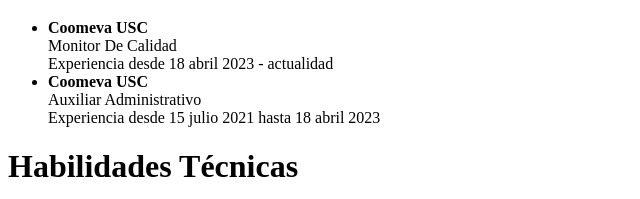
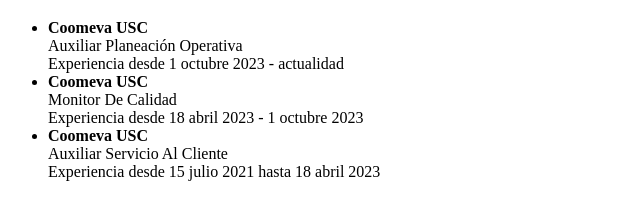
Before and after one commit to sguerra10/Code, a plain HTML site: page IndexV2.html in a window 1280 px wide. Shown: the part 563-762 px from the top of the page, without its empty margins (0-640 px from the left). Drawn offline with Linux system fonts and the light colour scheme.

Commit message:
Update IndexV2.html

```diff
--- a/IndexV2.html
+++ b/IndexV2.html
@@ -25,14 +25,19 @@
 
   <h1>Experiencia Laboral</h1>
   <ul>
+<li>
+      <strong>Coomeva USC</strong><br>
+      Auxiliar Planeación Operativa<br>
+      Experiencia desde 1 octubre 2023 - actualidad
+    </li>
     <li>
       <strong>Coomeva USC</strong><br>
       Monitor De Calidad<br>
-      Experiencia desde 18 abril 2023 - actualidad
+      Experiencia desde 18 abril 2023 - 1 octubre 2023
     </li>
     <li>
       <strong>Coomeva USC</strong><br>
-      Auxiliar Administrativo<br>
+      Auxiliar Servicio Al Cliente<br>
       Experiencia desde 15 julio 2021 hasta 18 abril 2023
     </li>
   </ul>
```
